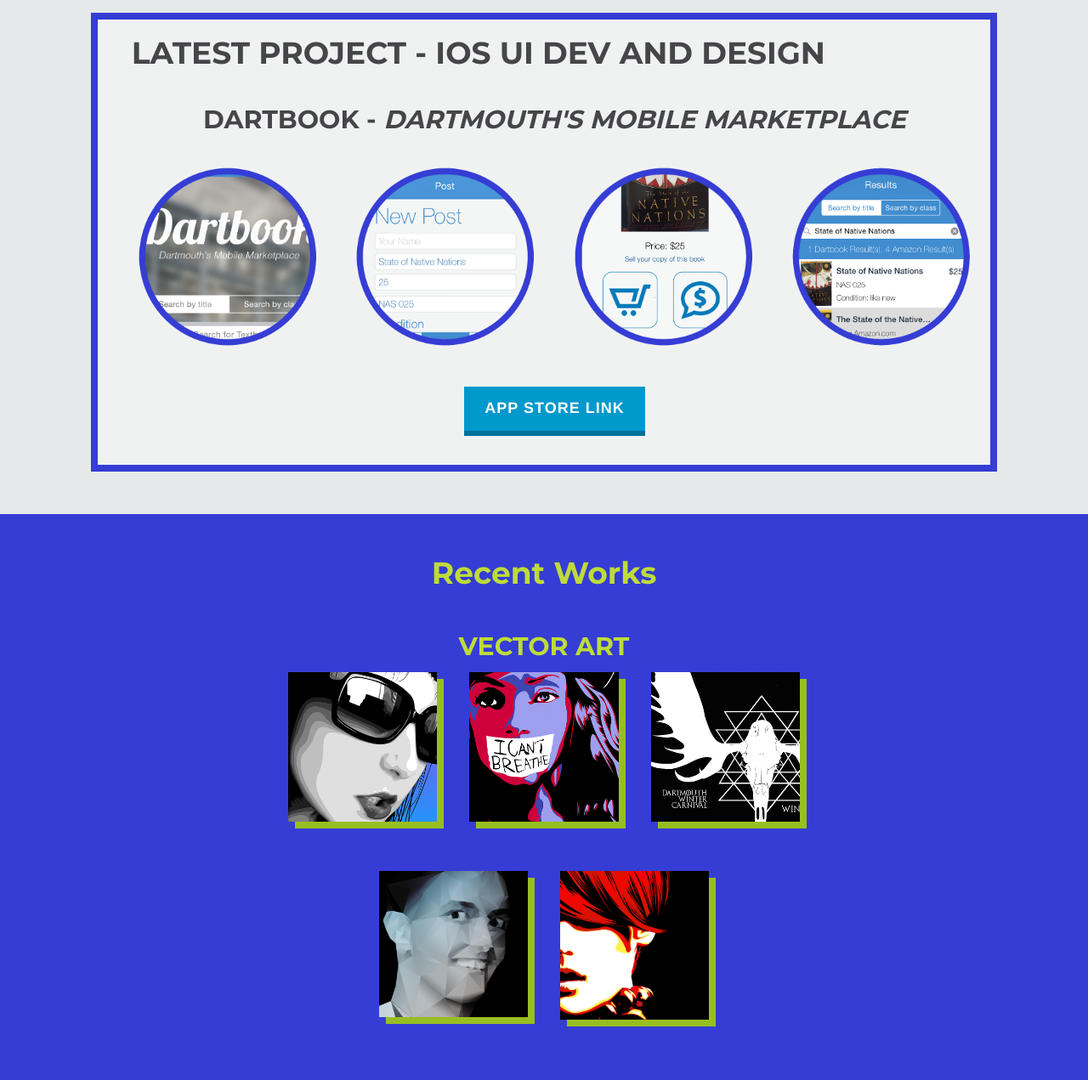
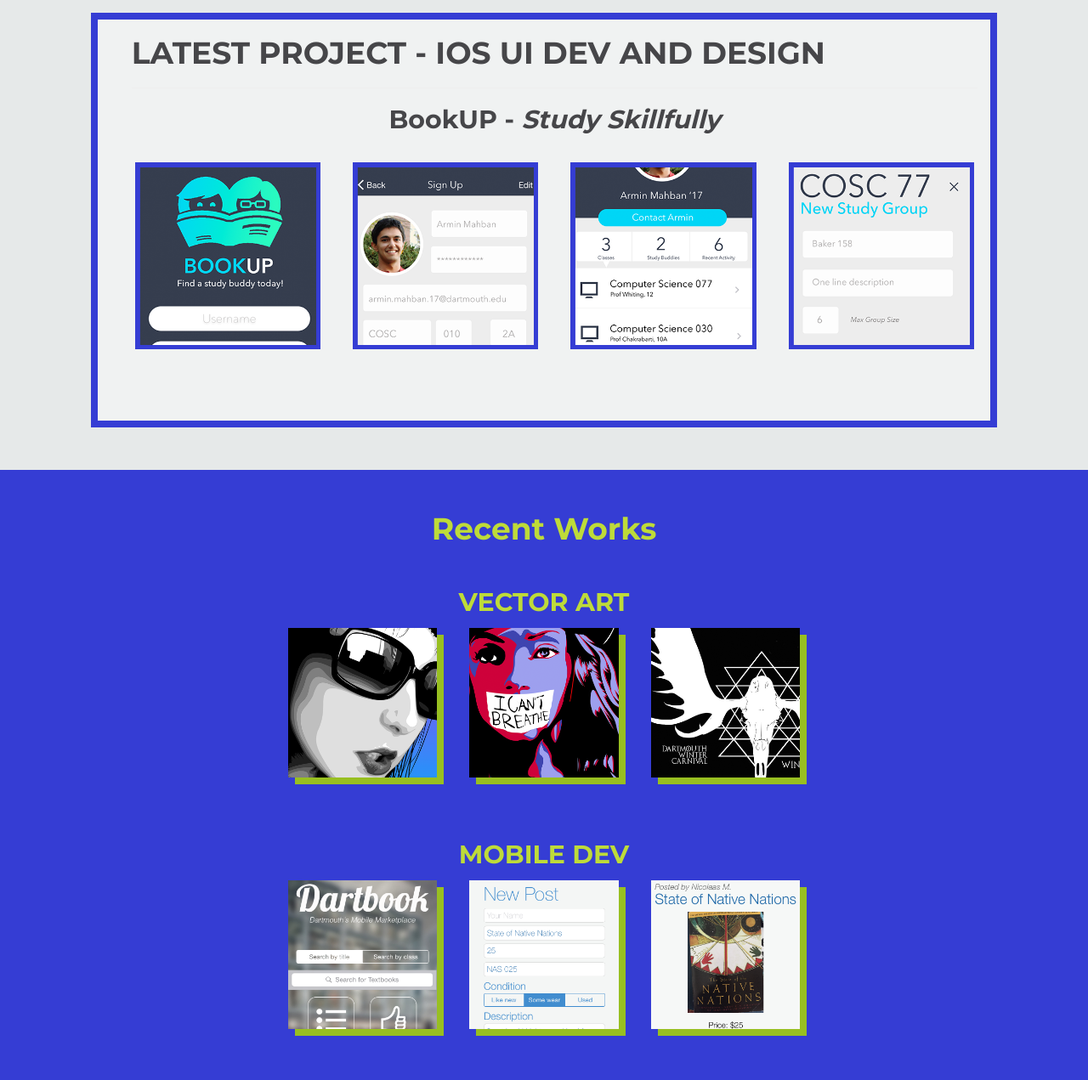
Before and after one commit to ArminMahban/ArminMahban.github.io, a plain HTML site: page index.html in a window 1280 px wide. Shown: the part 1680-2951 px from the top of the page at 85% size. Drawn offline with nearby package versions, Linux system fonts and the light colour scheme; a script that the page names is missing.

Commit message:
Hookup Addition

```diff
--- a/index.html
+++ b/index.html
@@ -179,44 +179,46 @@
         <h1> LATEST PROJECT - IOS UI DEV AND DESIGN </h1>
         <hr>
         <h2>
-          <center>DARTBOOK - <i> DARTMOUTH'S MOBILE MARKETPLACE</center> </i></h2>
+          <center>BookUP - <i> Study Skillfully</center> </i></h2>
         <div class="row dbPics">
 
           <div class="col-md-3 col-sm-6 col-xs-12">
-            <a class="fancybox thumbnail img-responsive" rel="gallery" title="hello" href="images/db1_big.png">
-              <img src="images/db1_small4.png" style="height:220px" alt="" />
+            <a class="fancybox thumbnail img-responsive" rel="gallery" title="Login Page" href="images/BU1.png">
+              <!-- <img src="images/db1_small4.png" style="height:220px" alt="" /> -->
+              <img src="images/BU1small.png" style="height:220px" alt="" />
+
             </a>
 
           </div>
 
           <div class="col-md-3 col-sm-6 col-xs-12">
-            <a class="fancybox thumbnail img-responsive" rel="gallery" title="hello" href="images/db2_big.png">
-              <img src="images/db2_small4.png" style="height:220px" alt="" />
+            <a class="fancybox thumbnail img-responsive" rel="gallery" title="Sign up Page" href="images/BU2.png">
+              <img src="images/BU2small.png" style="height:220px" alt="" />
             </a>
 
           </div>
 
           <div class="col-md-3 col-sm-6 col-xs-12">
-            <a class="fancybox thumbnail img-responsive" rel="gallery" title="hello" href="images/db3_big.png">
-              <img src="images/db3_small4.png" style="height:220px" alt="" />
+            <a class="fancybox thumbnail img-responsive" rel="gallery" title="Profile Page" href="images/BU3.png">
+              <img src="images/BU3small.png" style="height:220px" alt="" />
             </a>
 
           </div>
 
           <div class="col-md-3 col-sm-6 col-xs-12">
-            <a class="fancybox thumbnail img-responsive" rel="gallery" title="hello" href="images/db4_big.png">
-              <img src="images/db4_small4.png" style="height:220px" alt="" />
+            <a class="fancybox thumbnail img-responsive" rel="gallery" title="Create a group Page" href="images/BU4.png">
+              <img src="images/BU4small.png" style="height:220px" alt="" />
             </a>
 
           </div>
 
         </div>
 
-        <a href="https://itunes.apple.com/us/app/dartbook/id1032856959?mt=8" target="_blank">
+        <!-- <a href="https://itunes.apple.com/us/app/dartbook/id1032856959?mt=8" target="_blank">
           <center>
             <button type="button" class="btn btn-primary btn-lg raised ">App Store Link</button>
           </center>
-        </a>
+        </a> -->
 
       </div>
     </div>
@@ -257,7 +259,41 @@
 
 
       </div>
-      <div class="row green two">
+
+<h2>
+        <center> MOBILE DEV </center>
+      </h2>
+      <div class="row green three">
+        <div class="col-md-3"> </div>
+        <div class="col-md-2 col-sm-4 col-xs-4">
+          <a class="fancybox thumbnail img-responsive" title="https://itunes.apple.com/us/app/dartbook/id1032856959?mt=8" href="images/db1_big.png">
+            <img src="images/dbsq1.png" border="5" alt="" />
+          </a>
+        </div>
+
+        <div class="col-md-2 col-sm-4 col-xs-4">
+          <a class="fancybox thumbnail img-responsive" title="https://itunes.apple.com/us/app/dartbook/id1032856959?mt=8" href="images/db2_big.png">
+            <img src="images/dbsq2.png" border="5" alt="" />
+          </a>
+        </div>
+
+        <div class="col-md-2 col-sm-4 col-xs-4">
+          <a class="fancybox thumbnail img-responsive" title="https://itunes.apple.com/us/app/dartbook/id1032856959?mt=8" href="images/db3_big.png">
+            <img src="images/dbsq3.png" border="5" alt="" />
+          </a>
+        </div>
+
+        <div class="col-md-3"> </div>
+<!--         <a href="" target="_blank">
+          <center>
+            <button type="button" class="btn btn-primary btn-lg raised ">App Store Link</button>
+          </center>
+        </a> -->
+
+
+      </div>
+
+<!--       <div class="row green two">
         <div class="col-md-4 col-xs-2"> </div>
         <div class="col-md-2 col-xs-4">
           <a class="fancybox thumbnail img-responsive" title="Low-poly Self Portrait" href="images/portrait.png">
@@ -270,7 +306,8 @@
           </a>
         </div>
         <div class="col-md-4 col-xs-2"> </div>
-      </div>
+      </div> -->
+
 
       <h2>
         <center> WEB DESIGN </center>
```
Also changed, not shown: images/BU1.png (added), images/BU1small.png (added), images/BU2.png (added), images/BU2small.png (added), images/BU3.png (added), images/BU3small.png (added), images/BU4.png (added), images/BU4small.png (added), images/BU5.png (added), images/BU5small.png (added), images/dbsq1.png (added), images/dbsq2.png (added), images/dbsq3.png (added).
